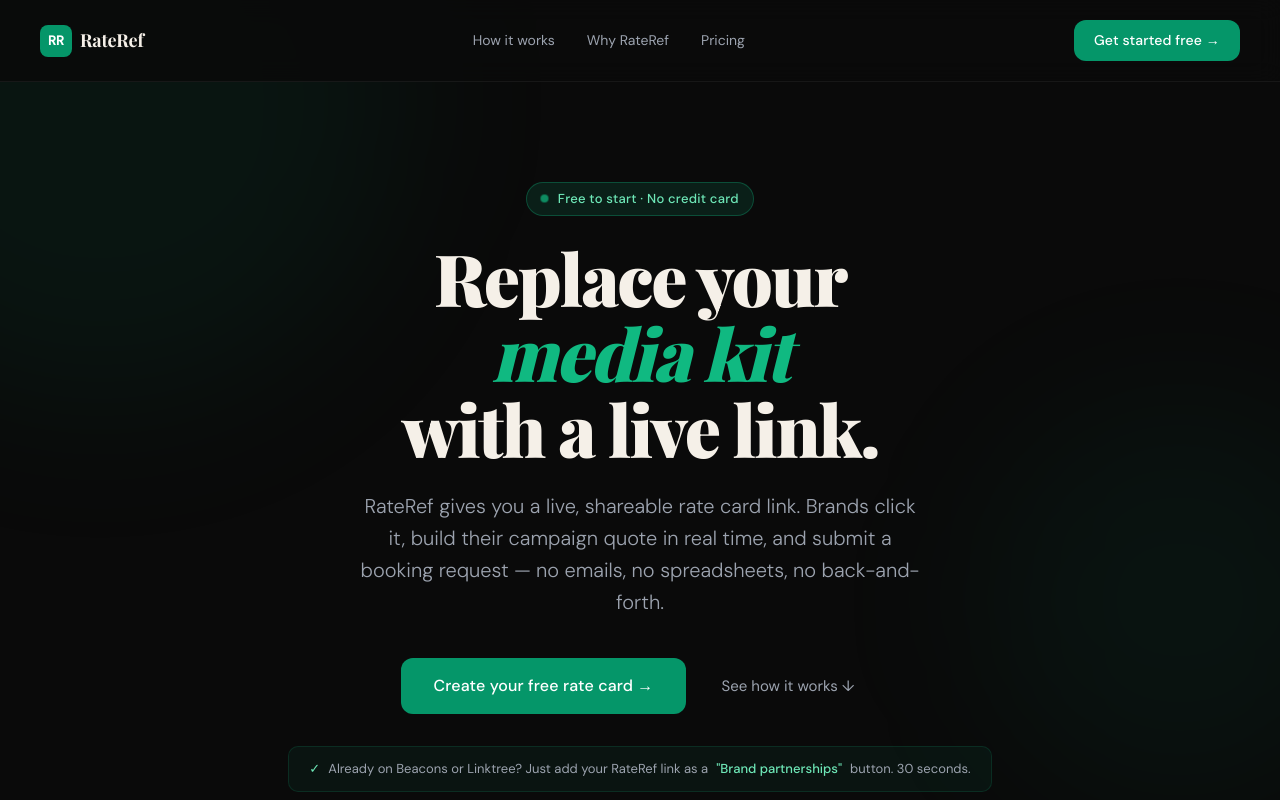
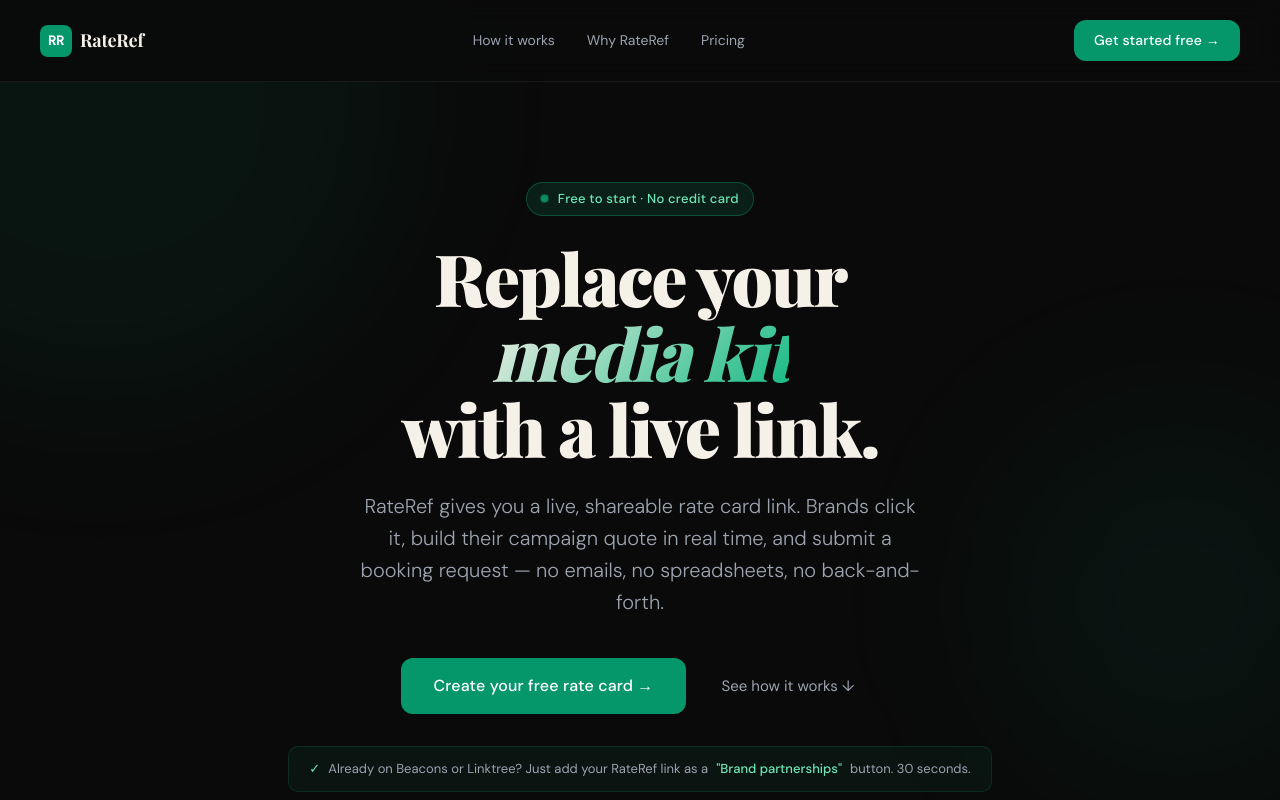
Before and after one commit to boilereup2230/rateref-main, a Next.js app: page / in a window 1280 px wide. Shown: the top 800 px of the page. Built offline with nearby package versions, Linux system fonts and the light colour scheme; a web font is replaced by a local one.

Commit message:
Update page.tsx

```diff
--- a/app/page.tsx
+++ b/app/page.tsx
@@ -66,7 +66,9 @@ export default function LandingPage() {
             <span className="pill"><span className="dot"/>&nbsp;Free to start · No credit card</span>
           </div>
           <h1 className="hero-text hero-title" style={{fontSize:72,fontWeight:900,lineHeight:1.05,letterSpacing:'-.03em',marginBottom:24,color:'#f5f0e8'}}>
-            Replace your<br/><em style={{color:'#10b981'}}>media kit</em><br/>with a live link.
+            Replace your<br/>
+            <em style={{background:'linear-gradient(135deg,#f5f0e8 0%,#10b981 100%)',WebkitBackgroundClip:'text',WebkitTextFillColor:'transparent',backgroundClip:'text'}}>media kit</em>
+            <br/>with a live link.
           </h1>
           <p className="body-text" style={{fontSize:20,color:'#9ca3af',maxWidth:560,margin:'0 auto 40px',lineHeight:1.6,fontWeight:300}}>
             RateRef gives you a live, shareable rate card link. Brands click it, build their campaign quote in real time, and submit a booking request — no emails, no spreadsheets, no back-and-forth.
@@ -256,7 +258,11 @@ export default function LandingPage() {
           <span className="hero-text" style={{fontSize:16,fontWeight:700}}>RateRef</span>
         </div>
         <p className="body-text" style={{color:'#374151',fontSize:13}}>The live rate card for creators who do brand deals.</p>
-        <a href="/login" className="body-text" style={{color:'#6b7280',fontSize:13,textDecoration:'none'}}>Sign in →</a>
+        <div style={{display:'flex',gap:20,alignItems:'center'}}>
+          <a href="/terms" style={{color:'#6b7280',fontSize:13,textDecoration:'none',fontFamily:'DM Sans,sans-serif'}}>Terms</a>
+          <a href="/privacy" style={{color:'#6b7280',fontSize:13,textDecoration:'none',fontFamily:'DM Sans,sans-serif'}}>Privacy</a>
+          <a href="/login" style={{color:'#6b7280',fontSize:13,textDecoration:'none',fontFamily:'DM Sans,sans-serif'}}>Sign in →</a>
+        </div>
       </footer>
     </div>
   )
```
